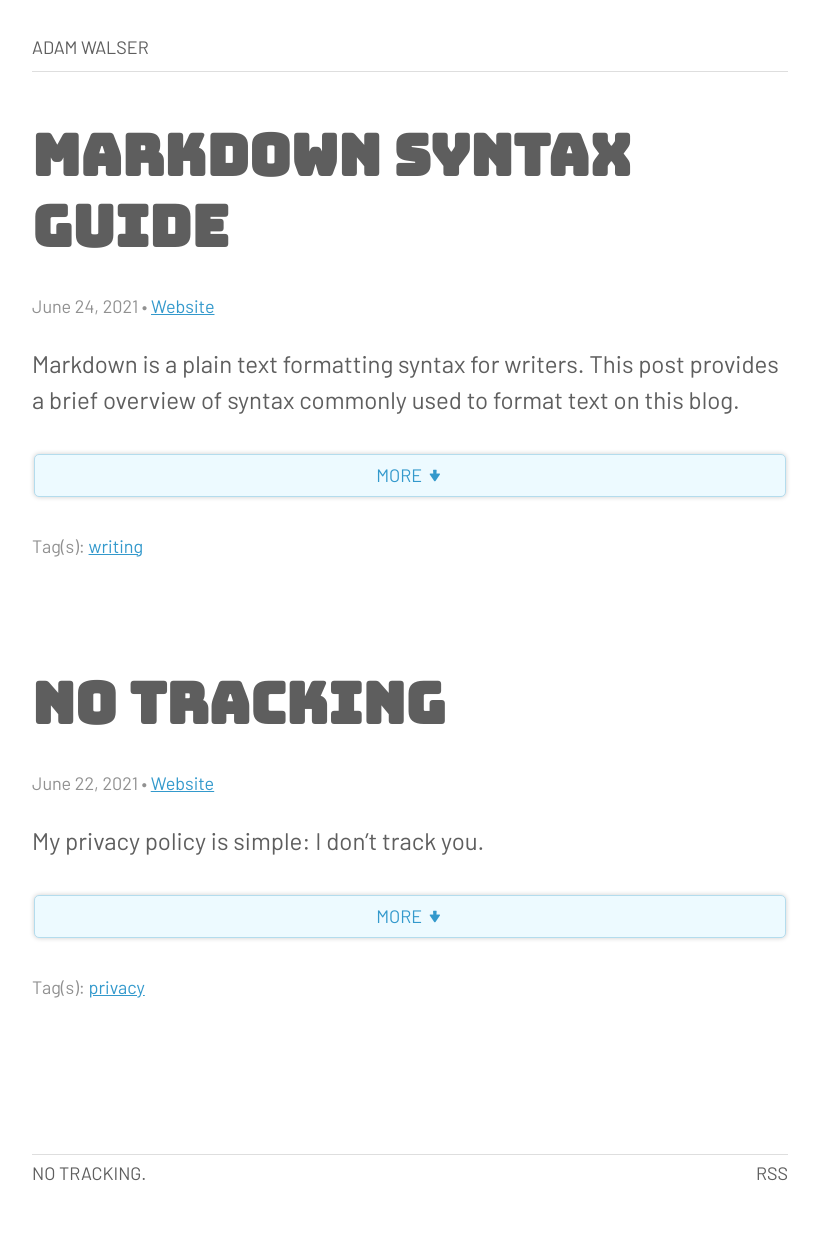
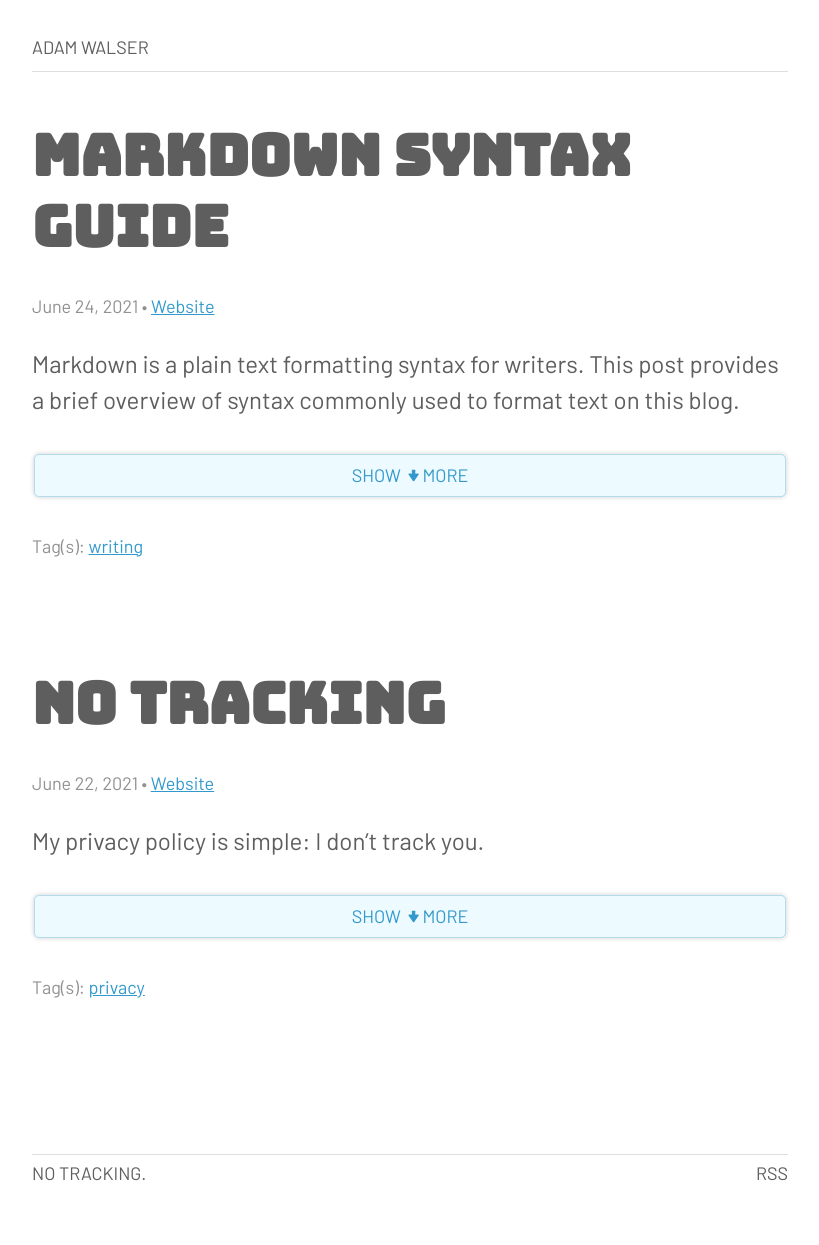
Before and after one commit to ajpwalser/ajpwalser.github.io, a Jekyll site: the page built from index.html, in a window 1280 px wide. Shown: the whole page, without its empty margins (230-1049 px from the left). Built offline with Jekyll 4.4.1, drawn with Linux system fonts in a browser that asks for light colours; the list of posts is cut into pages by our own code.

Commit message:
Update style.css

```diff
--- a/css/style.css
+++ b/css/style.css
@@ -465,11 +465,11 @@ span.small {
 }
 
 .read-more-state~.read-more-trigger:before {
-	content: "More \2193";
+	content: "Show \2193 More";
 }
 
 .read-more-state:checked~.read-more-trigger:before {
-	content: "Less \2191";
+	content: "Show \2191 Less";
 }
 
 .read-more-trigger {
```
